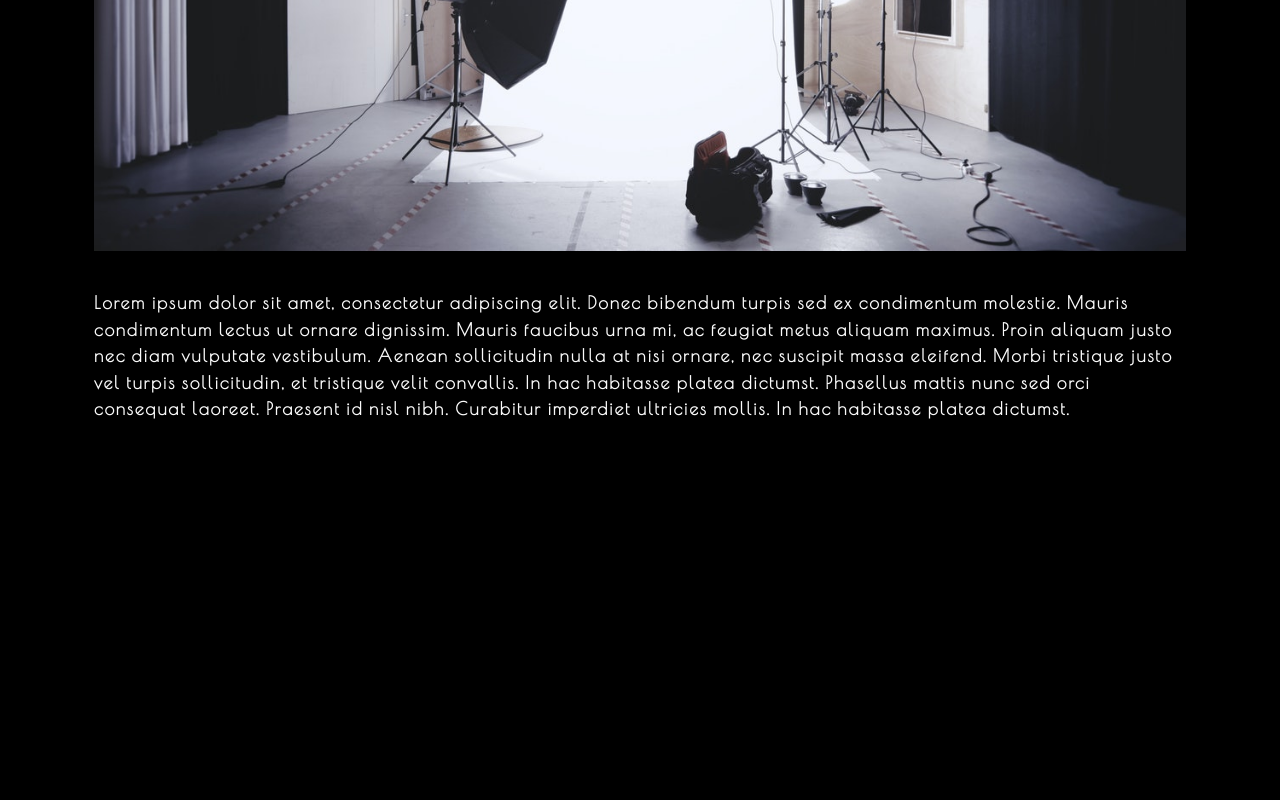
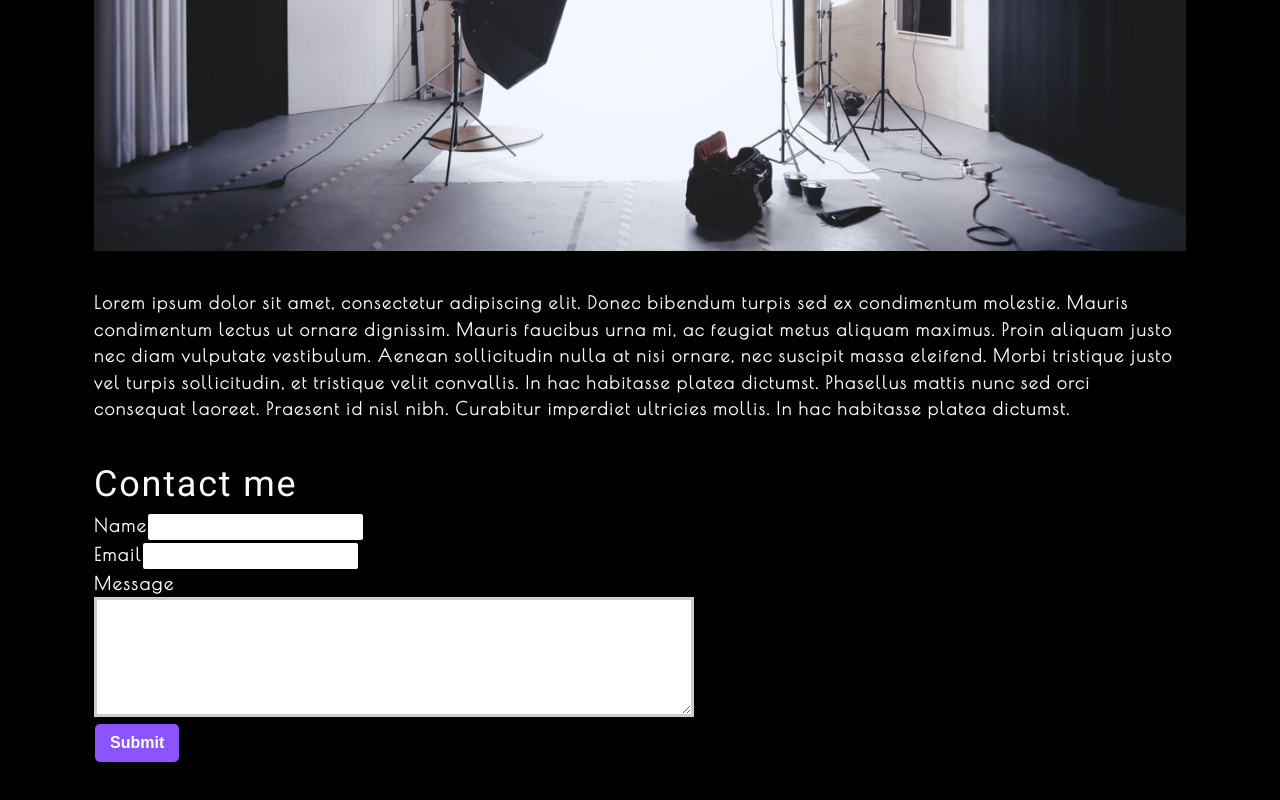
Before and after one commit to connorwhite-online/photo-port, a React (Create React App) app: page / in a window 1280 px wide. Shown: the part 1730-2530 px from the top of the page. Before the commit the page ends 2242 px from the top, so only its background shows below. Built offline with nearby package versions, Linux system fonts and the light colour scheme.

Commit message:
contact form submission console logged

```diff
--- a/src/App.js
+++ b/src/App.js
@@ -2,6 +2,7 @@
 import Nav from './components/Nav';
 import About from './components/About';
 import Gallery from './components/Gallery';
+import ContactForm from './components/Contact';
 
 function App() {
   const [categories] = useState([
@@ -26,6 +27,7 @@
       <main>
         <Gallery currentCategory={currentCategory}></Gallery>
         <About></About>
+        <ContactForm></ContactForm>
       </main>
     </div>
   );
--- a/src/components/Contact/index.js
+++ b/src/components/Contact/index.js
@@ -1,23 +1,39 @@
-import React from "react";
+import React, { useState } from "react";
 
 function ContactForm () {
 
-    // JSX
+    const [formState, setFormState] = useState({
+        name: "",
+        email: "",
+        message: ""
+    });
+
+    const { name, email, message } = formState;
+
+    function handleChange(e) {
+        setFormState({...formState, [e.target.name]: e.target.value})
+    }
+
+    function handleSubmit(e) {
+        e.preventDefault();
+        console.log(formState);
+    }
+
     return (
         <section>
             <h1>Contact me</h1>
-            <form id="contact-form">
+            <form id="contact-form" onSubmit={handleSubmit}>
                 <div>
                     <label htmlFor="name">Name</label>
-                    <input type="text" name="name" />
+                    <input type="text" name="name" defaultValue={name} onChange={handleChange} />
                 </div>
                 <div>
                     <label htmlFor="email">Email</label>
-                    <input type="email" name="email" />
+                    <input type="email" name="email" defaultValue={email} onChange={handleChange} />
                 </div>
                 <div>
                     <label htmlFor="message">Message</label>
-                    <textarea name="message"  rows="5" />
+                    <textarea name="message" defaultValue={message} onChange={handleChange}  rows="5" />
                 </div>
                 <button type="submit">Submit</button>
             </form>
```
